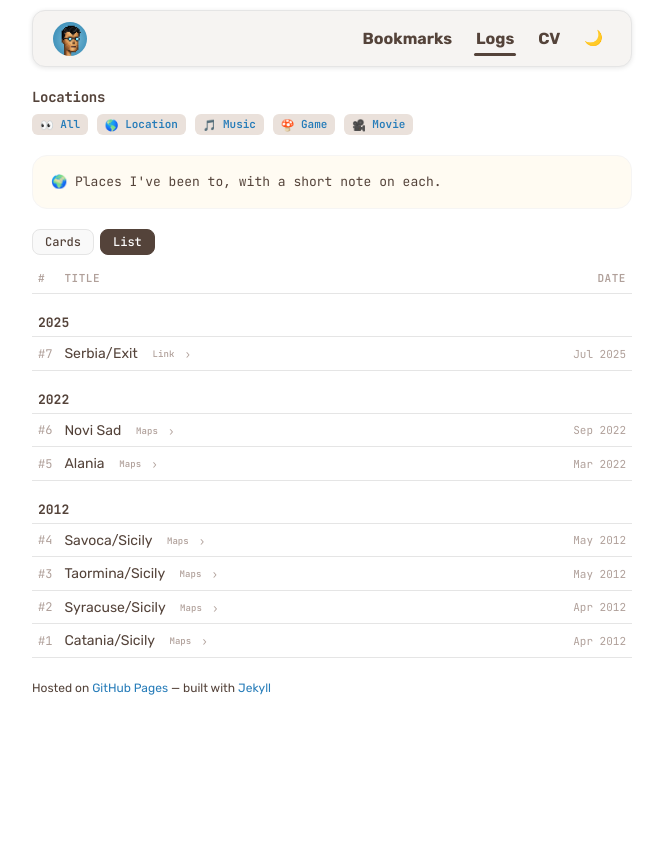
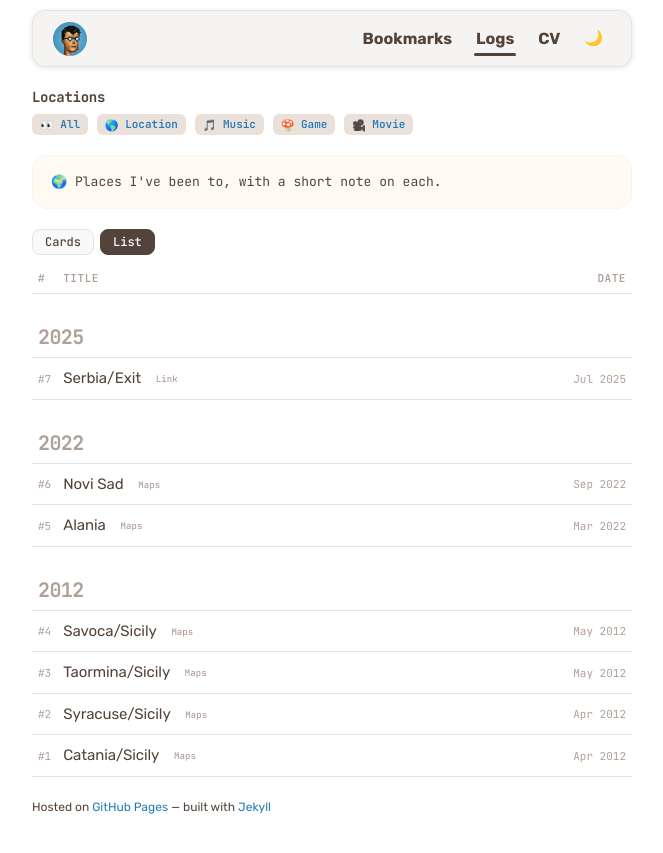
Before and after one commit to alobanov/alobanov.github.io, a Jekyll site: the page built from logs/location.html, in a window 1280 px wide. Shown: the top 853 px of the page, without its empty margins (308-971 px from the left). Built offline with Jekyll 4.4.1, drawn with Linux system fonts in a browser that asks for light colours; emoji names are drawn with the system emoji font.

Commit message:
feat(logs): give the list a calm, deliberate layout
Chosen from three complete treatments rendered side by side on real entries.

Rows breathe at 11px padding with titles at 15px regular. The year becomes a
section marker — 20px mono, muted, over a hairline — instead of a table row
holding a number. An open entry is tied to its note by a rule down its left
edge. The expand caret is gone: the row carried three trailing glyphs and the
hover state already says the row opens.

```diff
--- a/_includes/log_list.html
+++ b/_includes/log_list.html
@@ -47,7 +47,6 @@ next to the title. Clicking a row opens its note in place.
           <a class="log-ext" href="{{ item.link }}" target="_blank" rel="noopener"
              aria-label="{{ item.title }} on {{ log_link_label }}">{{ log_link_label }}</a>
           {%- endif -%}
-          <span class="log-caret" aria-hidden="true">›</span>
         </td>
         {%- if include.show_category %}
         <td class="ml-cat">{{ item.category | capitalize }}</td>
--- a/assets/css/style.css
+++ b/assets/css/style.css
@@ -891,7 +891,7 @@ tr.bm-row:hover td {
 }
 
 .log-row td {
-    padding: 7px 6px;
+    padding: 11px 6px;
     vertical-align: middle;
     transition: background-color 0.15s ease;
 }
@@ -904,6 +904,12 @@ tr.bm-row:hover td {
 .log-list-table .log-entry-group.expanded .log-row td,
 .log-list-table .log-entry-group.expanded .log-detail-cell {
     background-color: var(--background-color-light);
+}
+
+/* A rule down the left edge ties the open note back to the row it belongs to */
+.log-list-table .log-entry-group.expanded .log-row td:first-child,
+.log-list-table .log-entry-group.expanded .log-detail-cell {
+    box-shadow: inset 2px 0 0 var(--primary-color);
 }
 
 .log-row:focus-visible {
@@ -918,17 +924,26 @@ tr.bm-row:hover td {
     position: sticky;
     top: 0;
     z-index: 2;
-    padding: 20px 6px 6px;
+    padding: 30px 6px 8px;
     text-align: left;
     font-family: var(--code-font);
-    font-size: 13px;
+    font-size: 20px;
     font-weight: 700;
-    color: var(--primary-color);
+    letter-spacing: -0.03em;
+    color: var(--muted-color);
     background-color: var(--background-color);
     box-shadow: inset 0 -1px 0 var(--border-color);
 }
 
 /* Column: row number, links to the entry's own page */
+.log-list-table .ml-num {
+    width: 40px;
+}
+
+.log-list-table .ml-num a {
+    font-size: 11px;
+}
+
 .ml-num a {
     color: var(--muted-color);
     text-decoration: none;
@@ -940,7 +955,9 @@ tr.bm-row:hover td {
 
 /* Column: title */
 .ml-title-text {
-    font-size: 14px;
+    font-size: 15px;
+    font-weight: 400;
+    letter-spacing: -0.005em;
     color: var(--primary-color);
 }
 
@@ -981,19 +998,6 @@ tr.bm-row:hover td {
     text-decoration: none;
 }
 
-.log-caret {
-    display: inline-block;
-    margin-left: 6px;
-    font-family: var(--code-font);
-    font-size: 11px;
-    color: var(--muted-color);
-    transition: transform 0.2s ease;
-}
-
-.log-entry-group.expanded .log-caret {
-    transform: rotate(90deg);
-}
-
 /* Column: category */
 .ml-cat {
     font-family: var(--code-font);
@@ -1056,7 +1060,7 @@ tr.bm-row:hover td {
 }
 
 .log-detail-body {
-    padding: 2px 12px 18px 40px;
+    padding: 4px 12px 20px 46px;
     max-width: 62ch;
 }
 
@@ -1168,7 +1172,6 @@ tr.bm-row:hover td {
 
 @media (prefers-reduced-motion: reduce) {
     .log-detail-wrap,
-    .log-caret,
     .log-ext,
     .log-thumb,
     .log-row td {
```
Also changed, not shown: docs/superpowers/specs/2026-08-04-log-section-redesign-design.md (+20 -0 lines).
